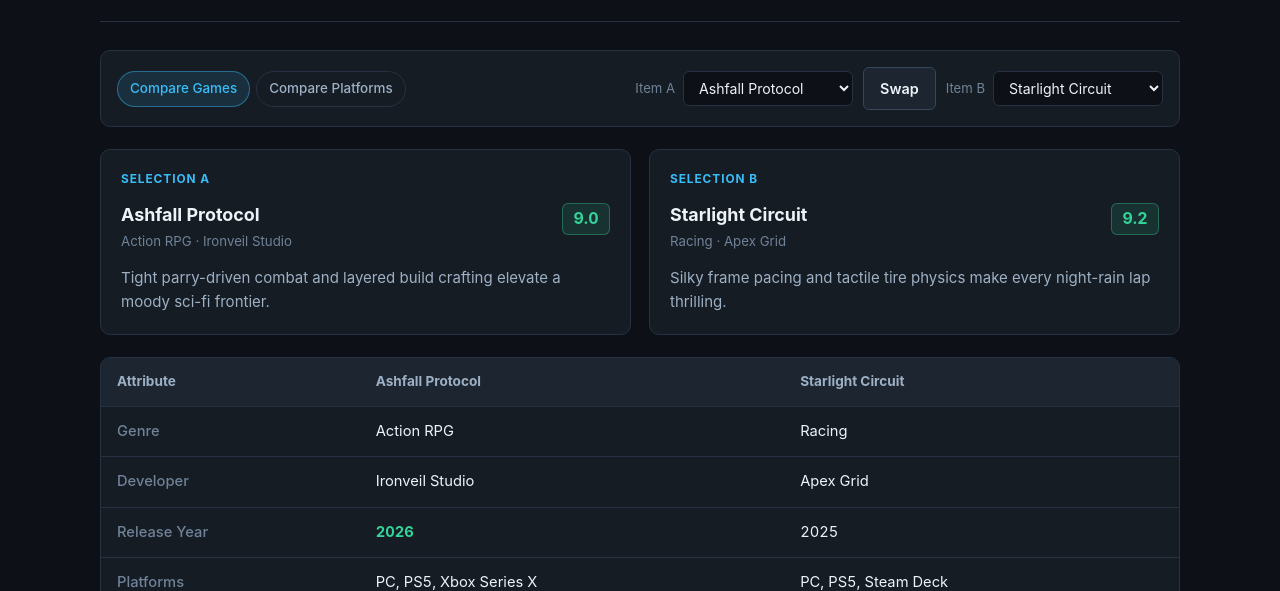
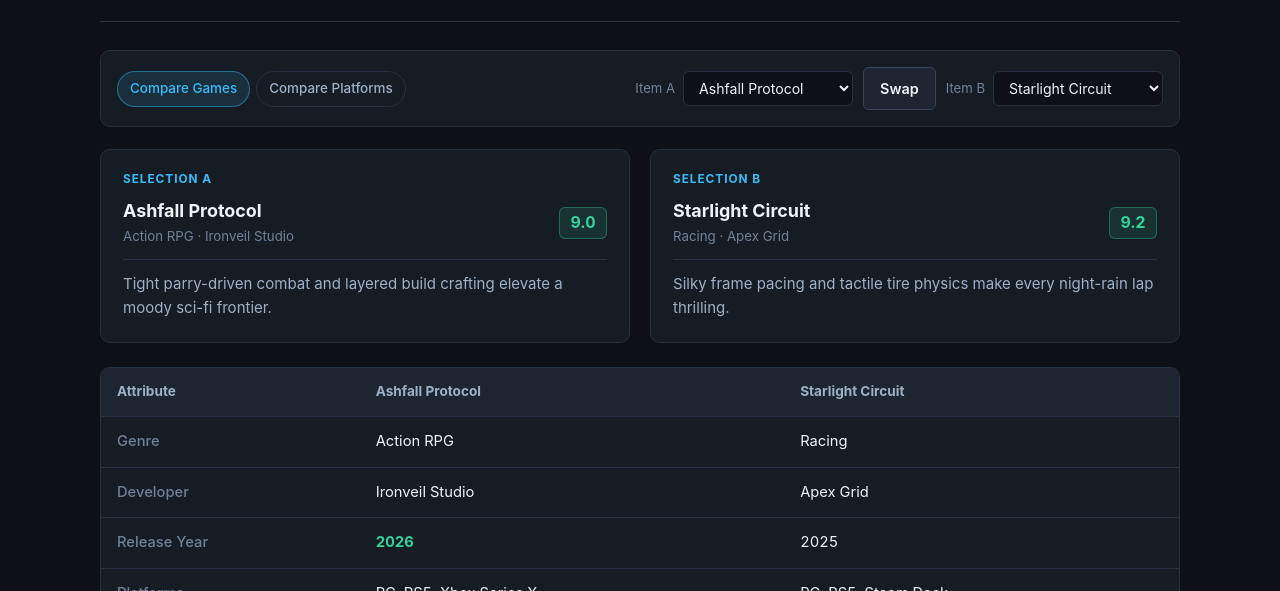
Before and after one commit to WDanyal/SE-E_Group09_GamingHub, a plain HTML site: page compare.html in a window 1280 px wide. Shown: the part 209-800 px from the top of the page. Drawn offline with Linux system fonts and the light colour scheme.

Commit message:
Improved compare page styling

```diff
--- a/style.css
+++ b/style.css
@@ -764,14 +764,38 @@ main {
 .compare-cards {
   display: grid;
   grid-template-columns: repeat(2, minmax(0, 1fr));
-  gap: 18px;
-  margin-bottom: 22px;
+  align-items: stretch;
+  gap: 20px;
+  margin-bottom: 24px;
+}
+
+.compare-cards .card {
+  padding: 22px;
+  gap: 12px;
+  height: 100%;
+}
+
+.compare-cards .card-top {
+  align-items: center;
+  gap: 16px;
+}
+
+.compare-cards .card-top > div {
+  min-width: 0;
+}
+
+.compare-cards .review-verdict {
+  margin-top: auto;
+  padding-top: 12px;
+  border-top: 1px solid var(--border-subtle);
 }
 
 .compare-slot-label {
+  align-self: flex-start;
   font-size: 0.74rem;
   font-weight: 700;
   letter-spacing: 0.08em;
+  line-height: 1.2;
   text-transform: uppercase;
   color: var(--accent);
 }
```
